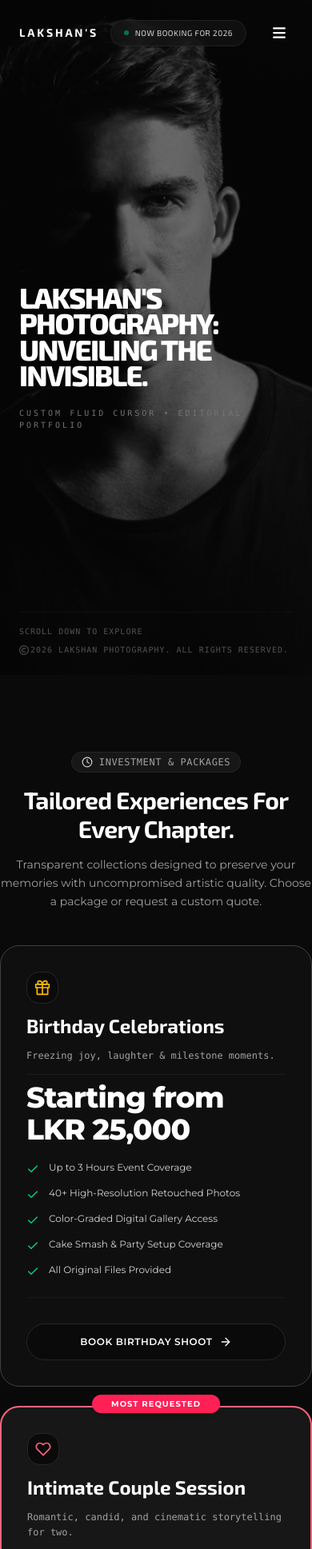
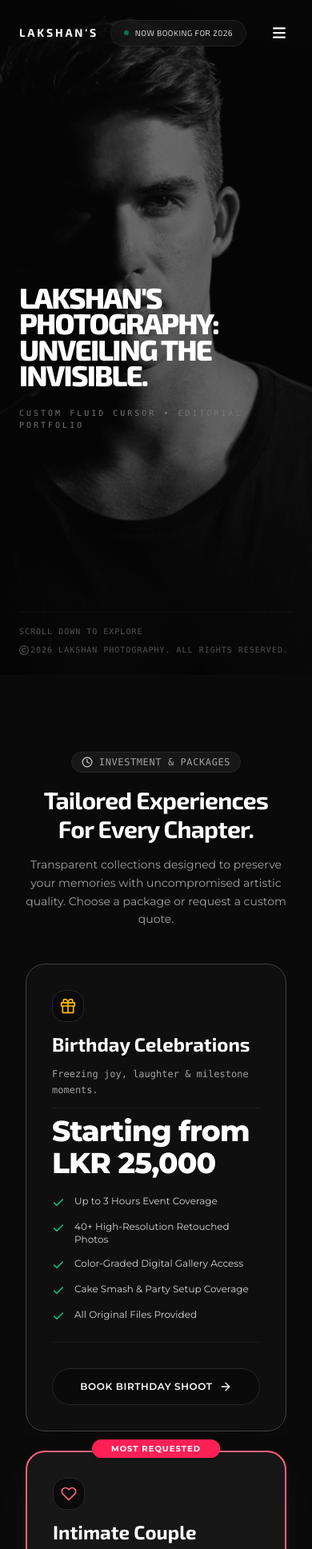
Before and after one commit to lakshan-beast/Photography-website, a React (Vite) app: page / in a window 390 px wide. Shown: the top 1937 px of the page at 80% size. Built offline with nearby package versions, Linux system fonts and the light colour scheme.

Commit message:
style: adjust ServicesPackages section margin for better responsiveness

```diff
--- a/src/components/ServicesPackages.jsx
+++ b/src/components/ServicesPackages.jsx
@@ -64,8 +64,7 @@ export default function ServicesPackages() {
   return (
     <section
       id="services"
-      className="bg-neutral-950 text-white py-24 ox6
-    md:px-12 lg:px-24">
+      className="bg-neutral-950 text-white py-24 mx-8 md:px-12 lg:px-24">
       <div className="max-w-7xl mx-auto space-y-4">
         {/* section header */}
         <div className="text-center max-w-3xl mx-auto space-y-4">
```
